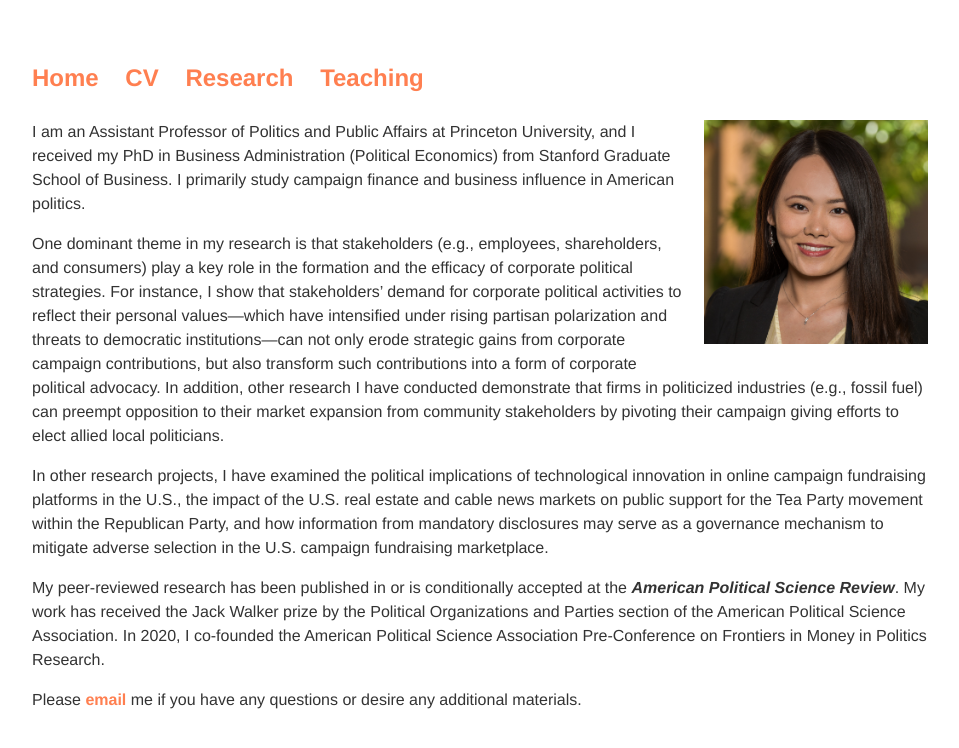
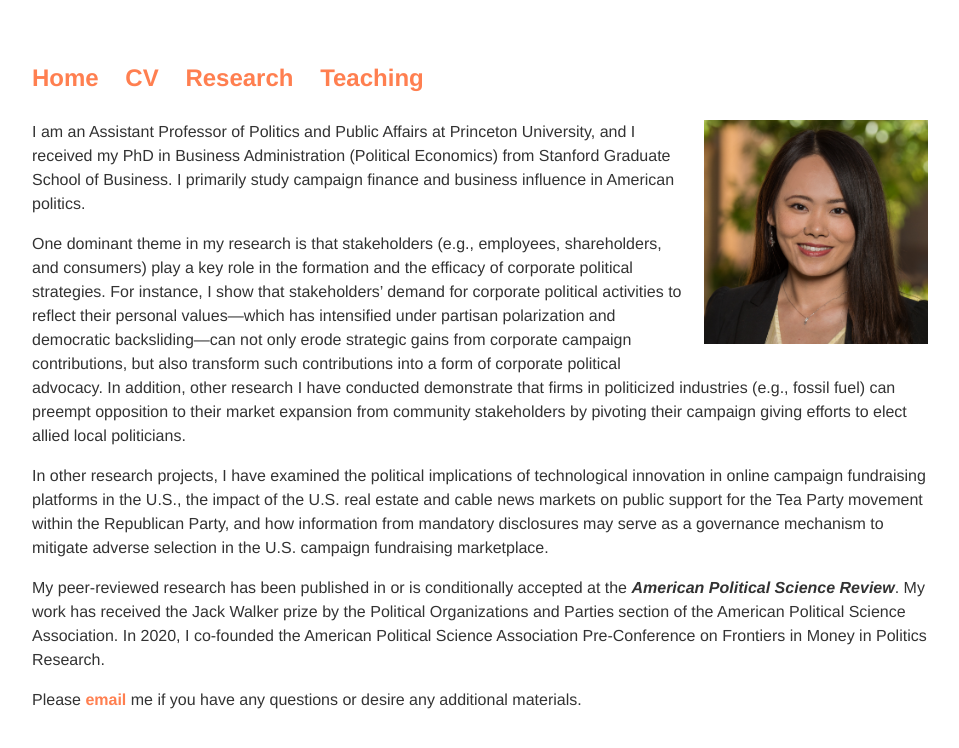
Before and after one commit to zhaoliresearch/zhaoliresearch.github.io, a Jekyll site: the page built from index.html, in a window 1280 px wide. Shown: the top 748 px of the page, without its empty margins (160-1119 px from the left). Built offline with Jekyll 4.4.1, drawn with Linux system fonts in a browser that asks for light colours.

Commit message:
Update index.html

```diff
--- a/index.html
+++ b/index.html
@@ -9,7 +9,7 @@
 
 	<p><img src="headshot/Zhao Li_headshot.jpg" alt="Headshot" style="width:25%;height:25%;margin-left:15px;margin-bottom:15px;float:right;">I am an Assistant Professor of Politics and Public Affairs at Princeton University, and I received my PhD in Business Administration (Political Economics) from Stanford Graduate School of Business. I primarily study campaign finance and business influence in American politics. </p>
 
-	<p>One dominant theme in my research is that stakeholders (e.g., employees, shareholders, and consumers) play a key role in the formation and the efficacy of corporate political strategies. For instance, I show that stakeholders’ demand for corporate political activities to reflect their personal values—which have intensified under rising partisan polarization and threats to democratic institutions—can not only erode strategic gains from corporate campaign contributions, but also transform such contributions into a form of corporate political advocacy. In addition, other research I have conducted demonstrate that firms in politicized industries (e.g., fossil fuel) can preempt opposition to their market expansion from community stakeholders by pivoting their campaign giving efforts to elect allied local politicians.</p>
+	<p>One dominant theme in my research is that stakeholders (e.g., employees, shareholders, and consumers) play a key role in the formation and the efficacy of corporate political strategies. For instance, I show that stakeholders’ demand for corporate political activities to reflect their personal values—which has intensified under partisan polarization and democratic backsliding—can not only erode strategic gains from corporate campaign contributions, but also transform such contributions into a form of corporate political advocacy. In addition, other research I have conducted demonstrate that firms in politicized industries (e.g., fossil fuel) can preempt opposition to their market expansion from community stakeholders by pivoting their campaign giving efforts to elect allied local politicians.</p>
 
 	<p>In other research projects, I have examined the political implications of technological innovation in online campaign fundraising platforms in the U.S., the impact of the U.S. real estate and cable news markets on public support for the Tea Party movement within the Republican Party, and how information from mandatory disclosures may serve as a governance mechanism to mitigate adverse selection in the U.S. campaign fundraising marketplace.</p>
 
```
